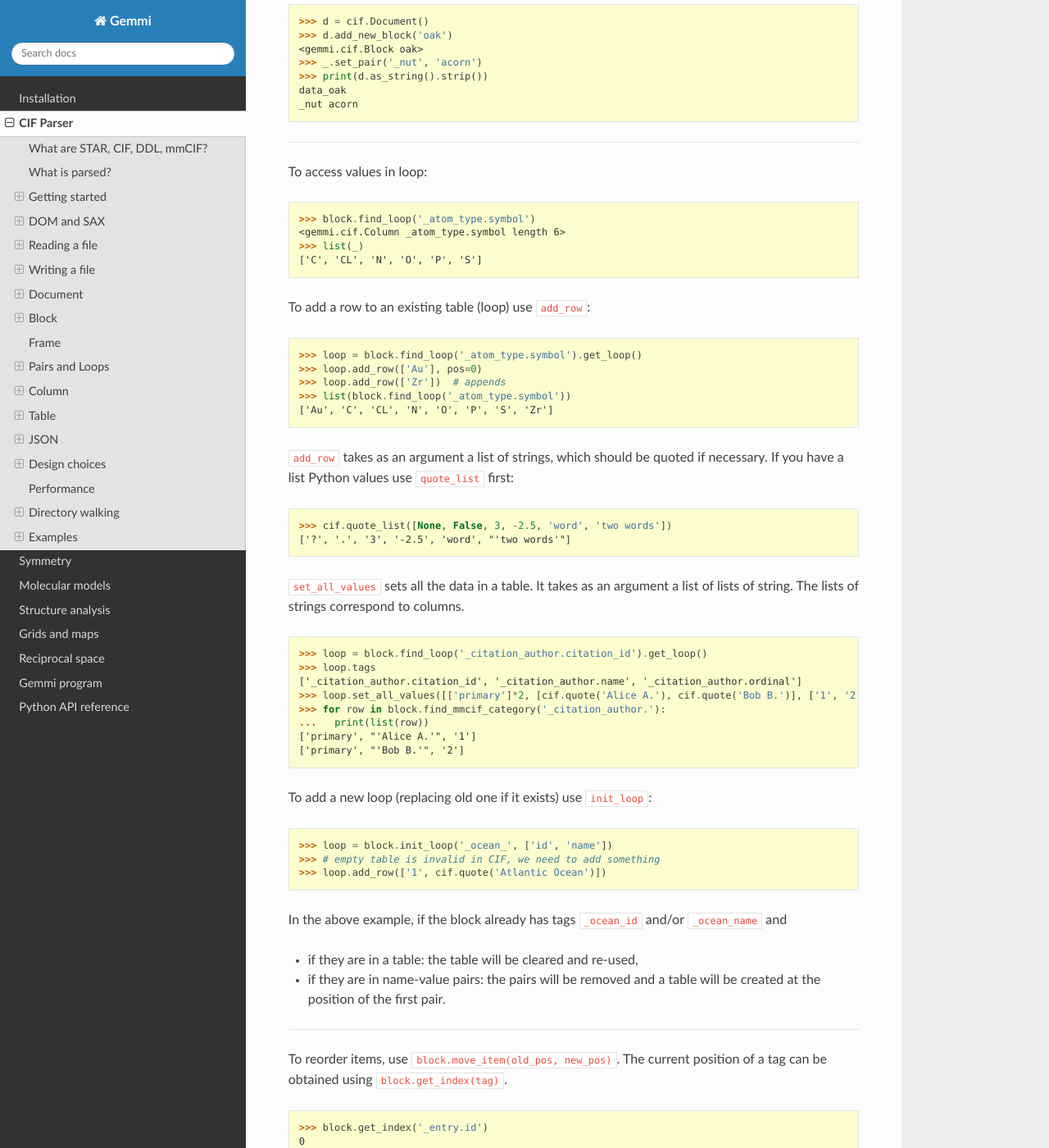
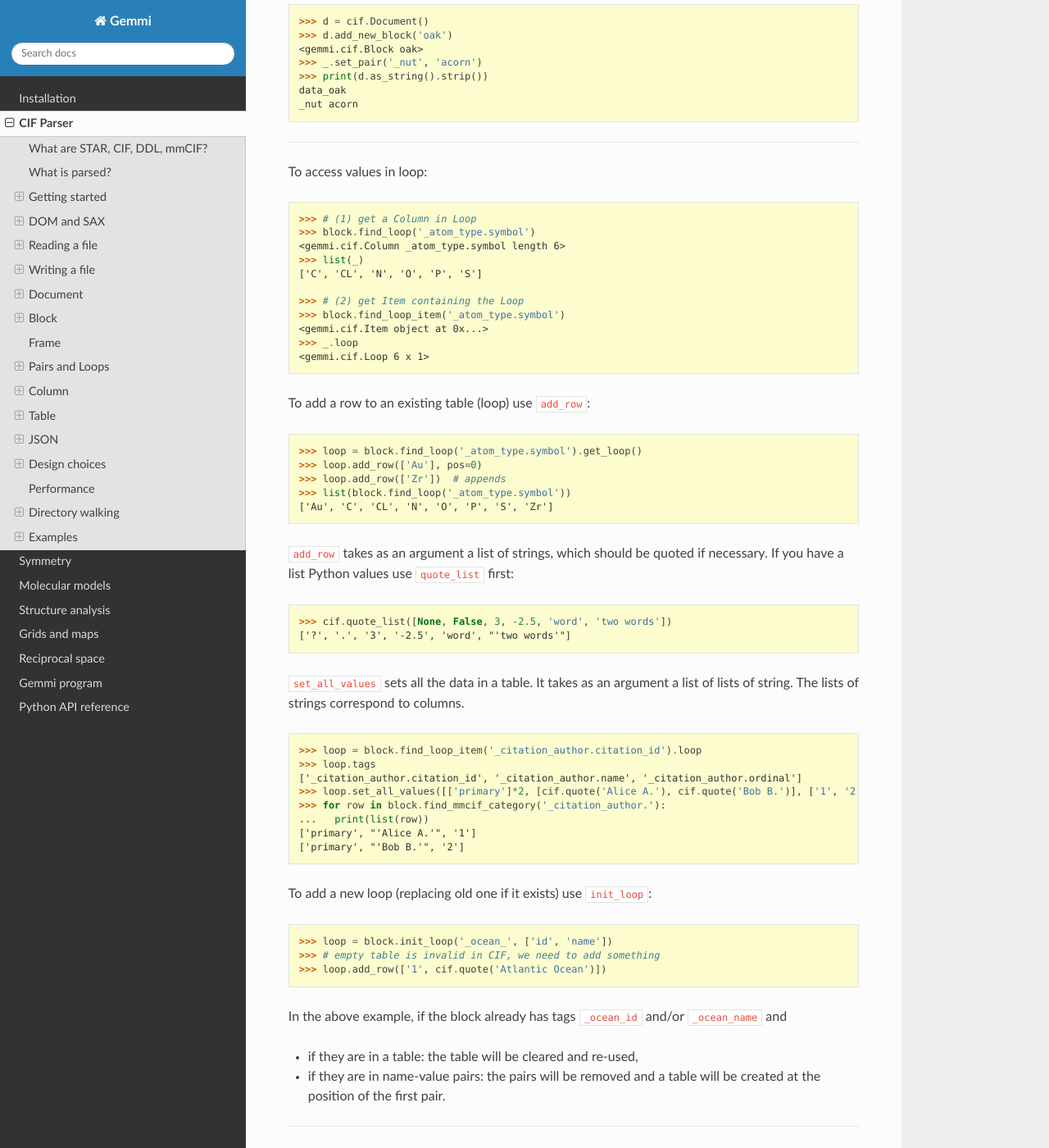
Before and after one commit to project-gemmi/gemmi, a Sphinx documentation site: the page built from docs/cif.rst, in a window 1280 px wide and 1400 px high, scrolled down 14287 px. Shown: the whole window at 82% size. Built offline with Sphinx 7.4.7 and the Read the Docs theme 2.0.0, drawn with Linux system fonts in a browser that asks for light colours; some of the changed text lies outside the part shown.

Commit message:
added Block.find_loop_item() and Block.add_item()

```diff
--- a/docs/cif.rst
+++ b/docs/cif.rst
@@ -740,10 +740,17 @@ To access values in loop:
 
 .. doctest::
 
+  >>> # (1) get a Column in Loop
   >>> block.find_loop('_atom_type.symbol')
   <gemmi.cif.Column _atom_type.symbol length 6>
   >>> list(_)
   ['C', 'CL', 'N', 'O', 'P', 'S']
+
+  >>> # (2) get Item containing the Loop
+  >>> block.find_loop_item('_atom_type.symbol')  # doctest: +ELLIPSIS
+  <gemmi.cif.Item object at 0x...>
+  >>> _.loop
+  <gemmi.cif.Loop 6 x 1>
 
 To add a row to an existing table (loop) use ``add_row``:
 
@@ -768,7 +775,7 @@ a list of lists of string. The lists of strings correspond to columns.
 
 .. doctest::
 
-  >>> loop = block.find_loop('_citation_author.citation_id').get_loop()
+  >>> loop = block.find_loop_item('_citation_author.citation_id').loop
   >>> loop.tags
   ['_citation_author.citation_id', '_citation_author.name', '_citation_author.ordinal']
   >>> loop.set_all_values([['primary']*2, [cif.quote('Alice A.'), cif.quote('Bob B.')], ['1', '2']])
@@ -809,6 +816,16 @@ The current position of a tag can be obtained using ``block.get_index(tag)``.
   >>> block.get_index('_ocean_id')
   384
   >>> block.move_item(385, 0)  # let's move it back (385 == -1 here)
+
+To copy an item:
+
+.. doctest::
+
+  >>> item = block.find_loop_item('_ocean_id')
+  >>> new_block = cif.Block('new_block')
+  >>> new_block.add_item(item)  # doctest: +ELLIPSIS
+  <gemmi.cif.Item object at 0x...>
+
 
 Column
 ======
```
Also changed, not shown: 2 other files.
